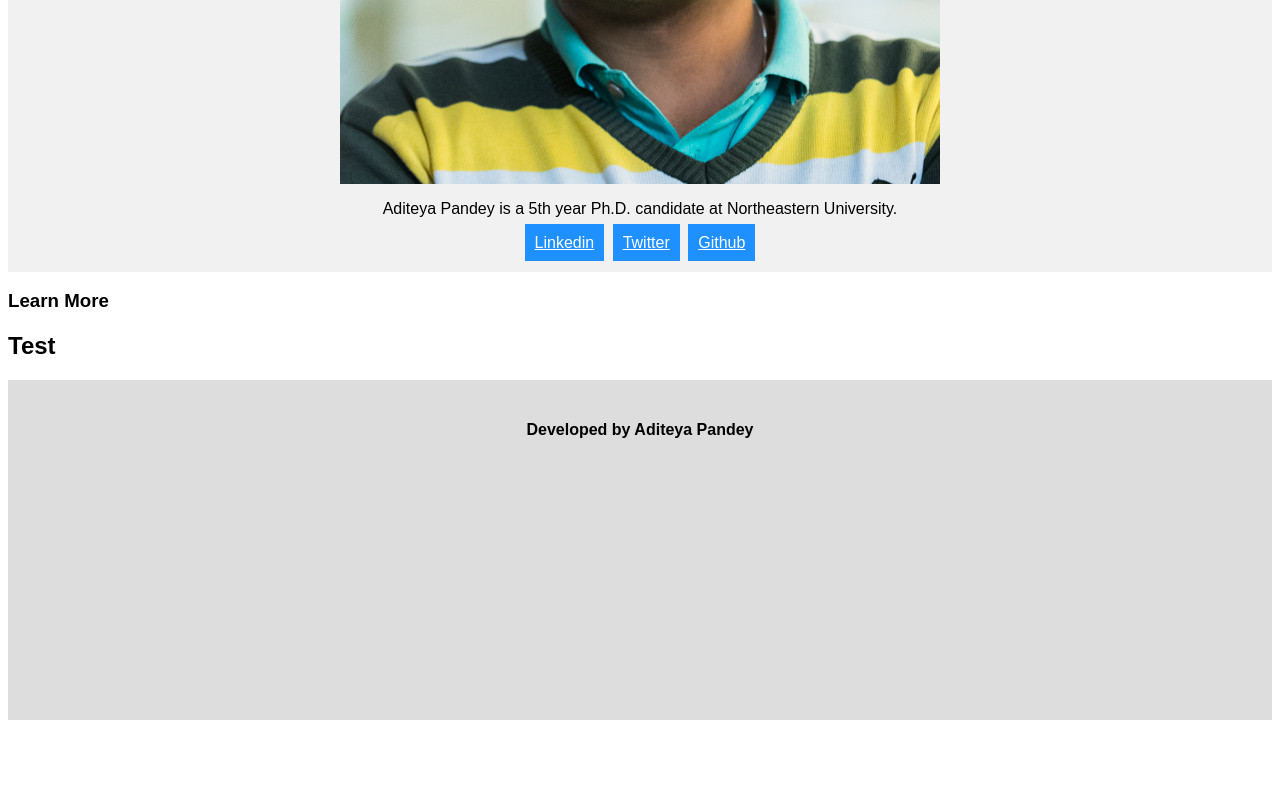
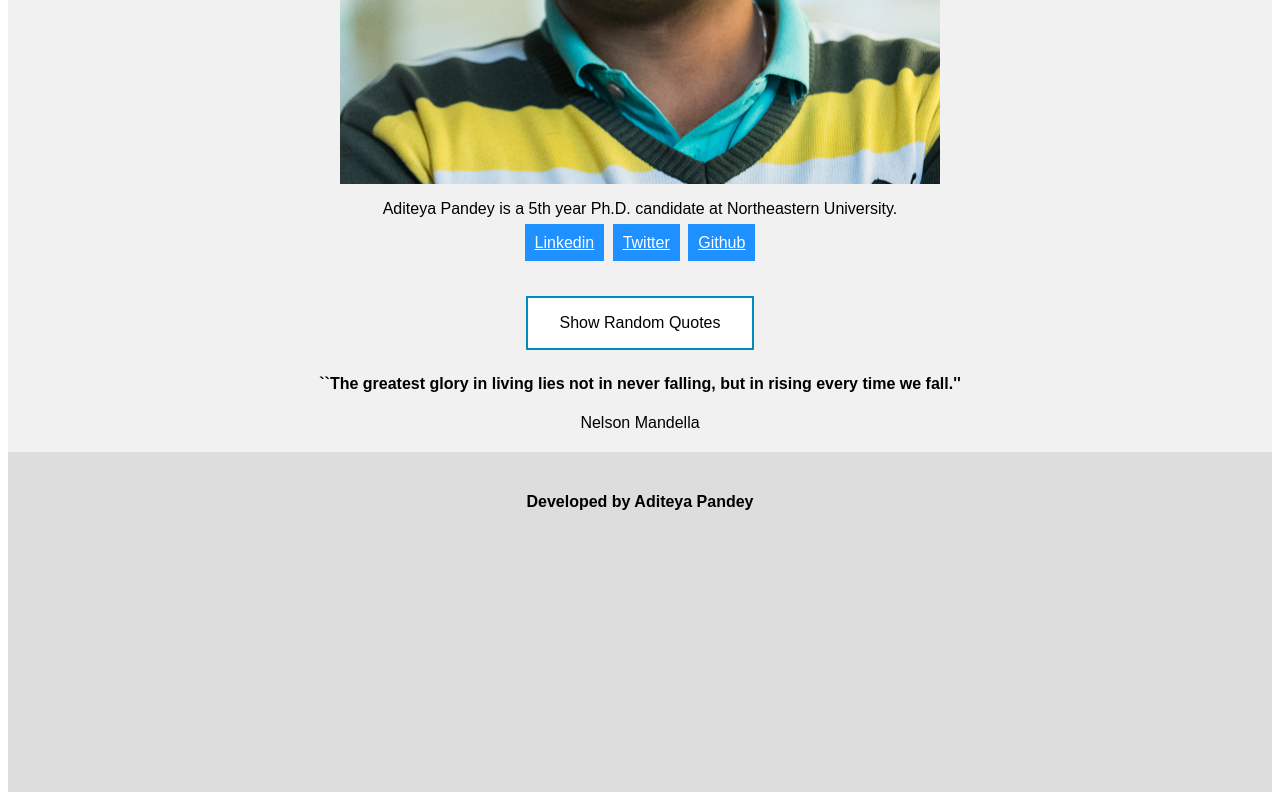
Before and after one commit to aditeyapandey/Webdev-Tutorial, a plain HTML site: page index.html in a window 1280 px wide. Shown: the part 666-1466 px from the top of the page. Before the commit the page ends 1394 px from the top, so only its background shows below. Drawn offline with Linux system fonts and the light colour scheme.

Commit message:
Added Javascript

```diff
--- a/index.html
+++ b/index.html
@@ -1,8 +1,8 @@
 <html>
-
 <head>
     <title>My website</title>
     <link rel="stylesheet" href="style.css">
+    <script src="myscript.js"></script>
 </head>
 
 <body>
@@ -18,9 +18,12 @@
         <a href="#">Twitter</a>
         <a href="#">Github</a>
     </div>
-    <div>
-        <h3>Learn More</h3>
-        <h2>Test</h2>
+    <div class="randomquotes">
+        <button class="button" type="button" onclick="handleClick()">Show Random Quotes</button>
+        <div >
+            <h4 id="quote">``The greatest glory in living lies not in never falling, but in rising every time we fall.''</h4>
+            <span id="quoteby"> Nelson Mandella </span>
+        </div>
     </div>
     <div class="footer">
         <h4>Developed by Aditeya Pandey</h4>
--- /dev/null
+++ b/myscript.js
@@ -0,0 +1,30 @@
+var randomQuotes = [
+  [
+    "The greatest glory in living lies not in never falling, but in rising every time we fall.",
+    "Nelson Mandela"
+  ],
+  [
+    "The way to get started is to quit talking and begin doing.",
+    "Walt Disney"
+  ],
+  [
+    "Your time is limited, so don't waste it living someone else's life. Don't be trapped by dogma which is living with the results of other people's thinking.",
+    "Steve Jobs"
+  ],
+  [
+    "Whoever is happy will make others happy too.",
+    "Anne Frank"
+  ]
+];
+
+function handleClick() {
+
+  var randomIndex = Math.floor(Math.random() * randomQuotes.length);
+  console.log("Index:", randomIndex)
+
+  var element = document.getElementById("quote");
+  element.innerHTML = "``" + randomQuotes[randomIndex][0] + "''";
+  var element = document.getElementById("quoteby");
+  element.innerHTML =  randomQuotes[randomIndex][1]
+
+}
--- a/style.css
+++ b/style.css
@@ -9,7 +9,7 @@ body {
   color: white;
 }
 
-  .personalinfo{
+.personalinfo {
   background-color: #f1f1f1;
   padding: 20px;
   text-align: center;
@@ -34,3 +34,30 @@ body {
   background-color: #ddd;
   color: black;
 }
+
+.randomquotes {
+  background-color: #f1f1f1;
+  padding: 20px;
+  text-align: center;
+}
+
+.button {
+  border: none;
+  color: white;
+  padding: 16px 32px;
+  text-align: center;
+  text-decoration: none;
+  display: inline-block;
+  font-size: 16px;
+  margin: 4px 2px;
+  transition-duration: 0.4s;
+  cursor: pointer;
+  background-color: white;
+  color: black;
+  border: 2px solid #008cba;
+}
+
+.button:hover {
+  background-color: #008cba;
+  color: white;
+}
```
Lines whose indentation alone changed are shown as unchanged.
